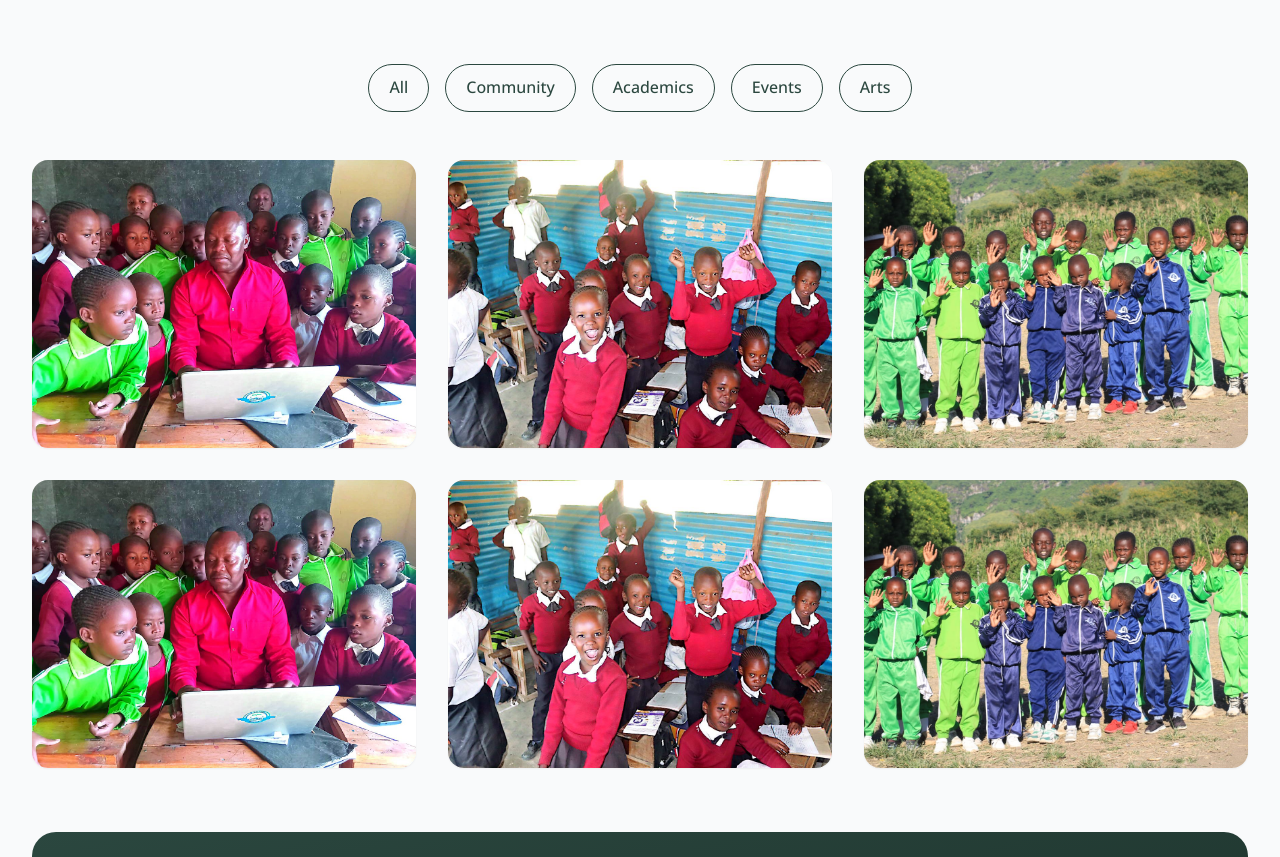
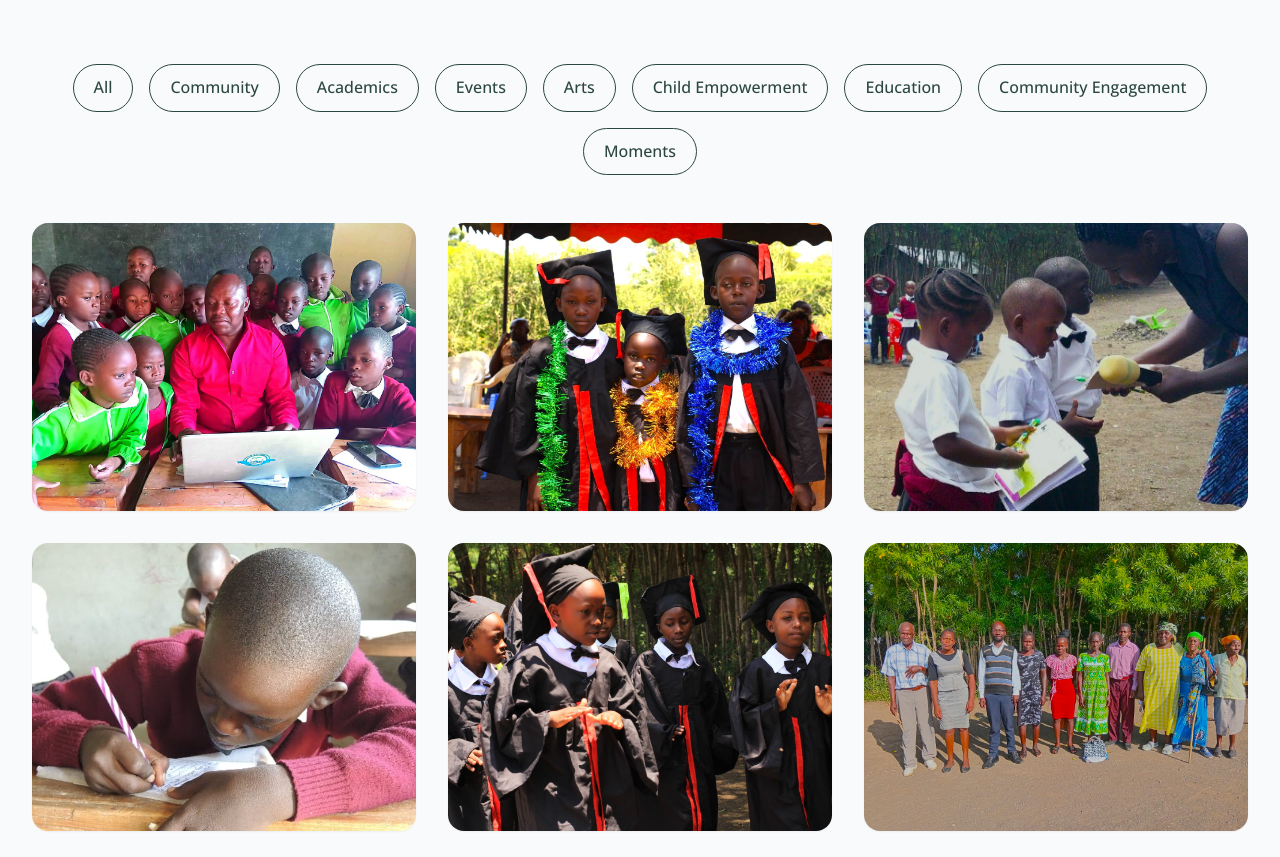
Before and after one commit to WatchDog386/anointed, a React (Vite) app: page /gallery in a window 1280 px wide. Shown: the part 560-1417 px from the top of the page. Built offline with nearby package versions, Linux system fonts and the light colour scheme.

Commit message:
Update Gallery.jsx

```diff
--- a/src/routes/Gallery.jsx
+++ b/src/routes/Gallery.jsx
@@ -7,14 +7,15 @@ export default function Gallery() {
   // Sample gallery data - replace with your actual images
   const galleryImages = [
     { id: 1, src: "/DRANDCHILDREN.jpg", alt: "Students and faculty gathering", category: "community" },
-    { id: 2, src: "/GRADE3A.jpg", alt: "Grade 3A class photo", category: "academics" },
-    { id: 3, src: "/Childrenwaving.JPEG", alt: "Children waving hello", category: "community" },
-    { id: 4, src: "/DRANDCHILDREN.jpg", alt: "School event celebration", category: "events" },
-    { id: 5, src: "/GRADE3A.jpg", alt: "Classroom learning activity", category: "academics" },
-    { id: 6, src: "/Childrenwaving.JPEG", alt: "Student artwork display", category: "arts" },
+    { id: 2, src: "/GRADUANT.jpg", alt: "GRADUANT", category: "academics" },
+    { id: 3, src: "/CHILD EMPOWER.JPG", alt: "CHILD EMPOWERMENT", category: "Child Empowerment" },
+    { id: 4, src: "/EDUCATION.jpg", alt: "EDUCATION", category: "EDUCATION" },
+    { id: 5, src: "/GRADUATION.jpg", alt: "Classroom learning activity", category: "academics" },
+    { id: 6, src: "/Community Engagement.JPG", alt: "Community Engagement", category: "Community Engagement" },
+    { id: 7, src: "/HAPPYCHILDREN.JPG", alt: "HAPPYCHILDREN", category: "Moments" },
   ];
 
-  const categories = ["All", "Community", "Academics", "Events", "Arts"];
+  const categories = ["All", "Community", "Academics", "Events", "Arts", "Child Empowerment", "Education", "Community Engagement", "Moments"];
 
   return (
     <div className="min-h-screen bg-gray-50 font-open-sans">
```
